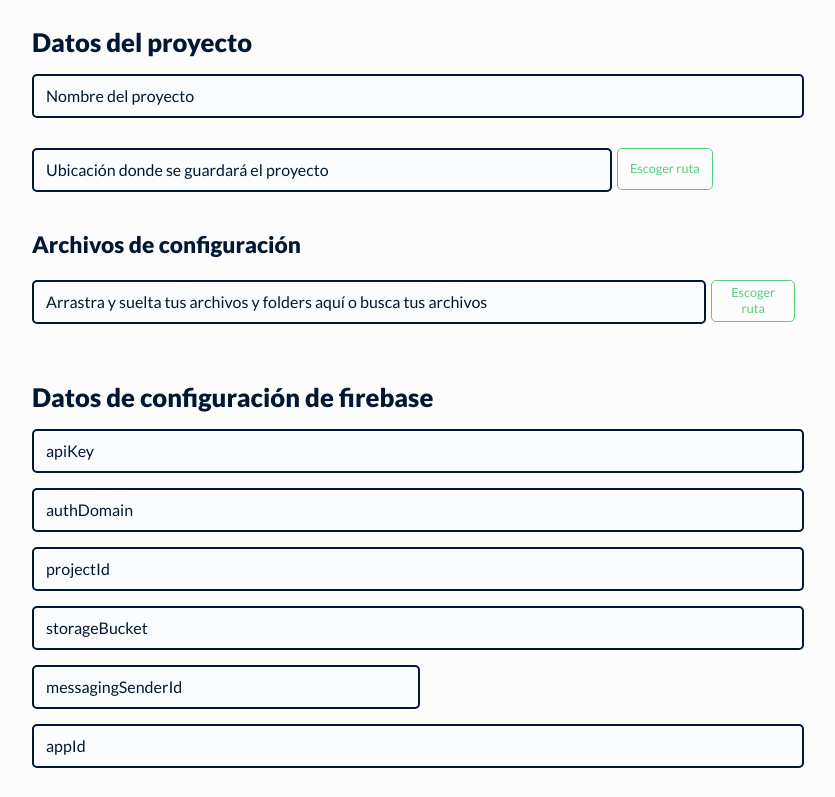
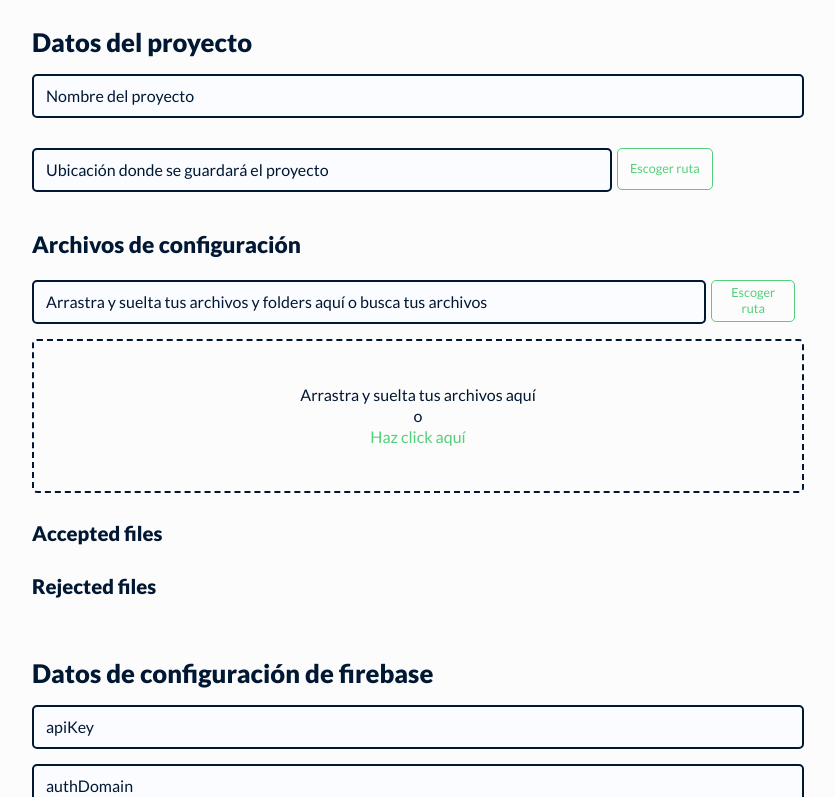
Before and after one commit to mauriciodeleonc/softtek-pwa-generator, a React (Create React App) app: page / in a window 1280 px wide. Shown: the part 474-1271 px from the top of the page, without its empty margins (224-1059 px from the left). Built offline with nearby package versions, Linux system fonts and the light colour scheme.

Commit message:
Started adding dropzone

```diff
--- a/package.json
+++ b/package.json
@@ -12,6 +12,7 @@
     "electron-squirrel-startup": "^1.0.0",
     "react": "^17.0.2",
     "react-dom": "^17.0.2",
+    "react-dropzone": "^11.3.2",
     "react-scripts": "4.0.3",
     "web-vitals": "^1.1.1"
   },
--- a/src/App.js
+++ b/src/App.js
@@ -1,6 +1,7 @@
 import { useState, useRef } from 'react';
 import Button from './global/Button';
 import Input from './global/Input';
+import Dropzone from './global/Dropzone';
 
 const App = () => {
   const icon = useRef(null);
@@ -242,6 +243,7 @@ const App = () => {
             ref={configFiles}
             name='configFiles'
           />
+          <Dropzone />
         </section>
         <section>
           <h2>
--- /dev/null
+++ b/src/global/Dropzone.js
@@ -0,0 +1,67 @@
+import React, { useCallback, useState } from 'react'
+import {useDropzone} from 'react-dropzone'
+
+const Dropzone = () => {
+    /*const [acceptedFiles, setAcceptedFiles] = useState();*/
+
+    /*const onDrop = useCallback(accepted => {
+        setAcceptedFiles(accepted);
+        //setRejectedFiles(rejected);
+    }, []);*/
+
+    const {
+        getRootProps,
+        getInputProps,
+        isDragActive,
+        fileRejections,
+        acceptedFiles,
+    } = useDropzone({
+        /*onDrop,*/
+        accept: '.csv, application/vnd.ms-excel, application/vnd.openxmlformats-officedocument.spreadsheetml.sheet',
+        noKeyboard: true,
+    });
+
+    const acceptedFileItems = acceptedFiles.map(file => (
+        <li key={file.path}>
+          {file.path} - {file.size} bytes
+        </li>
+      ));
+
+      const fileRejectionItems = fileRejections.map(({ file, errors }) => (
+        <li key={file.path}>
+          {file.path} - {file.size} bytes
+          <ul>
+            {errors.map(e => (
+              <li key={e.code}>{e.message}</li>
+            ))}
+          </ul>
+        </li>
+      ));
+
+    return (
+        <>
+            <div {...getRootProps({className: `dropzone ${isDragActive && (fileRejections ? 'rejecting-file' : 'dragging-file')}`})}>
+            <input {...getInputProps()} />
+            {
+                isDragActive ?
+                <p>¡Listo, ahora sueltalos!</p> :
+                <>
+                        <p>
+                            Arrastra y suelta tus archivos aquí
+                            <br />
+                            o
+                            <br />
+                            <span className='main-text'>Haz click aquí</span>
+                        </p>
+                </>
+            }
+            </div>
+            <h4>Accepted files</h4>
+        <ul>{acceptedFileItems}</ul>
+        <h4>Rejected files</h4>
+        <ul>{fileRejectionItems}</ul>
+        </>
+    )
+}
+
+export default Dropzone;
--- a/src/global/Input.js
+++ b/src/global/Input.js
@@ -1,5 +1,4 @@
 import React, { Component } from 'react';
-import Button from './Button';
 
 class Input extends Component {
     constructor(props) {
--- a/src/index.css
+++ b/src/index.css
@@ -6,7 +6,7 @@
   --error: #FF3333;
   --light-error: #FFE5E6;
   --main: #54CF7A;
-  --secondary-button: #FFE7E5;
+  --secondary-button: #F3FCF6;
   --border-gray: rgba(0, 24, 51, 0.1);
 }
 
@@ -296,3 +296,34 @@ input[type='color']::-webkit-color-swatch {
   z-index: 1024;
   justify-content: center;
 }
+
+.dropzone {
+  width: 100%;
+  height: 150px;
+  background-color: transparent;
+  border: 2px dashed var(--main-text);
+  border-radius: 5px;
+  display: flex;
+  justify-content: center;
+  align-items: center;
+  text-align: center;
+}
+
+.dropzone p{
+  margin: 0;
+  padding: 0;
+}
+
+.dropzone.dragging-file{
+  background-color: var(--secondary-button);
+  border: 2px dashed var(--main);
+}
+
+.dropzone.rejecting-file{
+  background-color: var(--light-error);
+  border: 2px dashed var(--error);
+}
+
+.main-text {
+  color: var(--main);
+}
```
Also changed, not shown: 1 other file (tests, documents, lock files or other folders).
